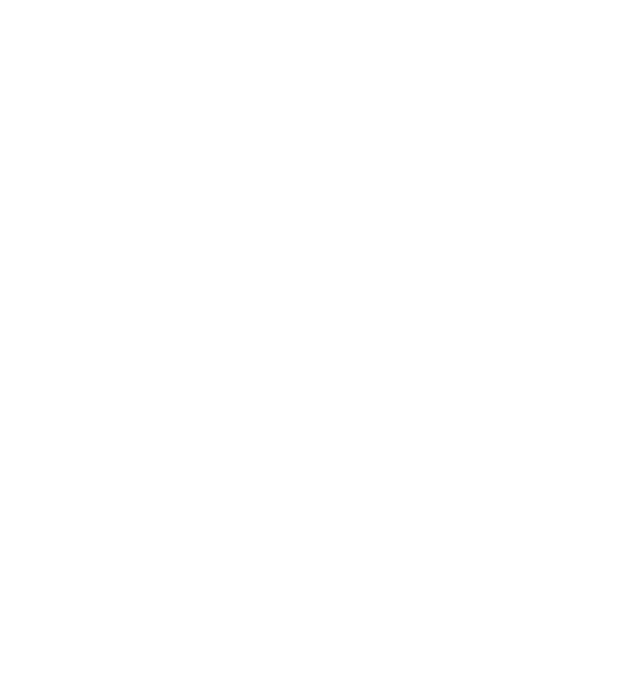
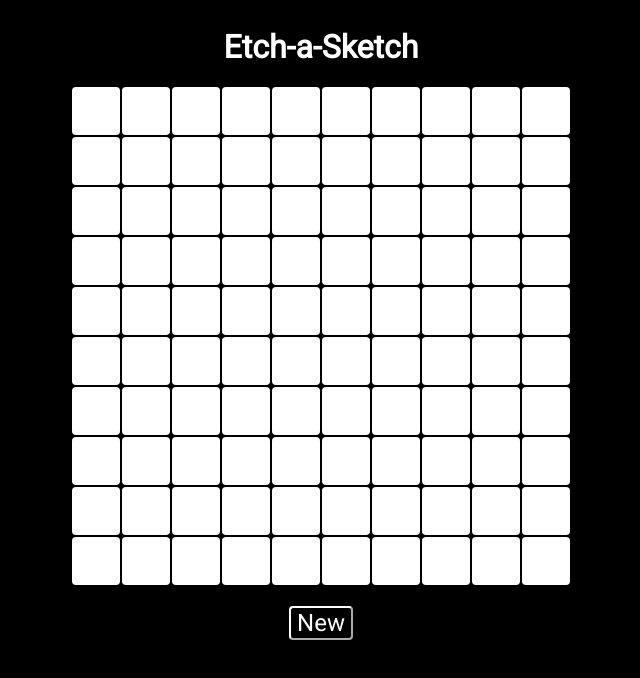
Before and after one commit to indumatic/etch-a-sketch, a plain HTML site: page index.html in a window 1280 px wide. Shown: the whole page, without its empty margins (319-959 px from the left). Drawn offline with Linux system fonts and the light colour scheme.

Commit message:
improved ui

```diff
--- a/index.html
+++ b/index.html
@@ -6,9 +6,12 @@
     <meta name="viewport" content="width=device-width, initial-scale=1.0">
     <title>Etch-a-Sketch</title>
     <link rel="stylesheet" href="style.css">
+    <link rel="stylesheet" href="https://fonts.googleapis.com/css?family=Roboto">
     <script src="script.js" defer></script>
 </head>
 <body>
+    <h1>Etch-a-Sketch</h1>
     <div class="frame"></div>
+    <button id="new">New</button>
 </body>
 </html>
--- a/script.js
+++ b/script.js
@@ -1,6 +1,11 @@
 
+const newGrid = function(n) {
+
+    const body = document.querySelector('body')
     const frame = document.querySelector('.frame')
-const n = 100
+
+    const newFrame = document.createElement('div')
+    newFrame.classList.add('frame')
 
     for (i = 0; i < n; i++ ) {
 
@@ -13,13 +18,16 @@ for (i = 0; i < n; i++ ) {
             square.classList = "square"
             square.id = i * 4 + j
             square.addEventListener('mouseover', function(e) {
-            e.target.classList.toggle("on")
+                /*e.target.classList.toggle("on")*/
                 e.target.style.background = randomColor()
             })
             row.appendChild(square)
         }
 
-    frame.appendChild(row)
+        newFrame.appendChild(row)
+    }
+
+    body.replaceChild(newFrame, frame)
 }
 
 const randomColor = function() {
@@ -28,3 +36,13 @@ const randomColor = function() {
     let b = Math.floor(Math.random() * 256)
     return '#' + r.toString(16) + g.toString(16) + b.toString(16)
 }
+
+const newButton = document.querySelector("#new")
+
+newButton.addEventListener('click', function(e) {
+    let n = 0
+    n = prompt("Introduce the number of squares per side of the grid:")
+    newGrid(n)
+})
+
+newGrid(10)
--- a/style.css
+++ b/style.css
@@ -1,19 +1,53 @@
+
+* {
+    font-family: 'Roboto';
+}
+
+body {
+    display: flex;
+    flex-direction: column;
+    justify-content: space-between;
+    align-items: center;
+    gap: 20px;
+    padding: 20px;
+    background-color: black;
+}
+
+h1 {
+    color: white;
+    margin: 0px;
+    padding: 0px;
+}
+
 .frame {
     display: flex;
     flex-direction: column;
+    margin: 0px;
+    padding: 0px;
+    width: 500px;
+    height: 500px;
 }
 
 .row {
     display: flex;
+    flex: auto;
 }
 
 .square {
-    width: 5px;
-    height: 5px;
-    flex-shrink: 0;
-    /*border: 2px solid grey;*/
+    flex: auto;
+    margin: 1px;
+    border-radius: 4px;
+    background-color: white;
 }
 
 .on {
     background-color: green;
 }
+
+#new {
+    font-size: 24px;
+    border-color: white;
+    border-radius: 4px;
+    color: white;
+    background-color: black;
+}
```
Lines whose indentation alone changed are shown as unchanged.
